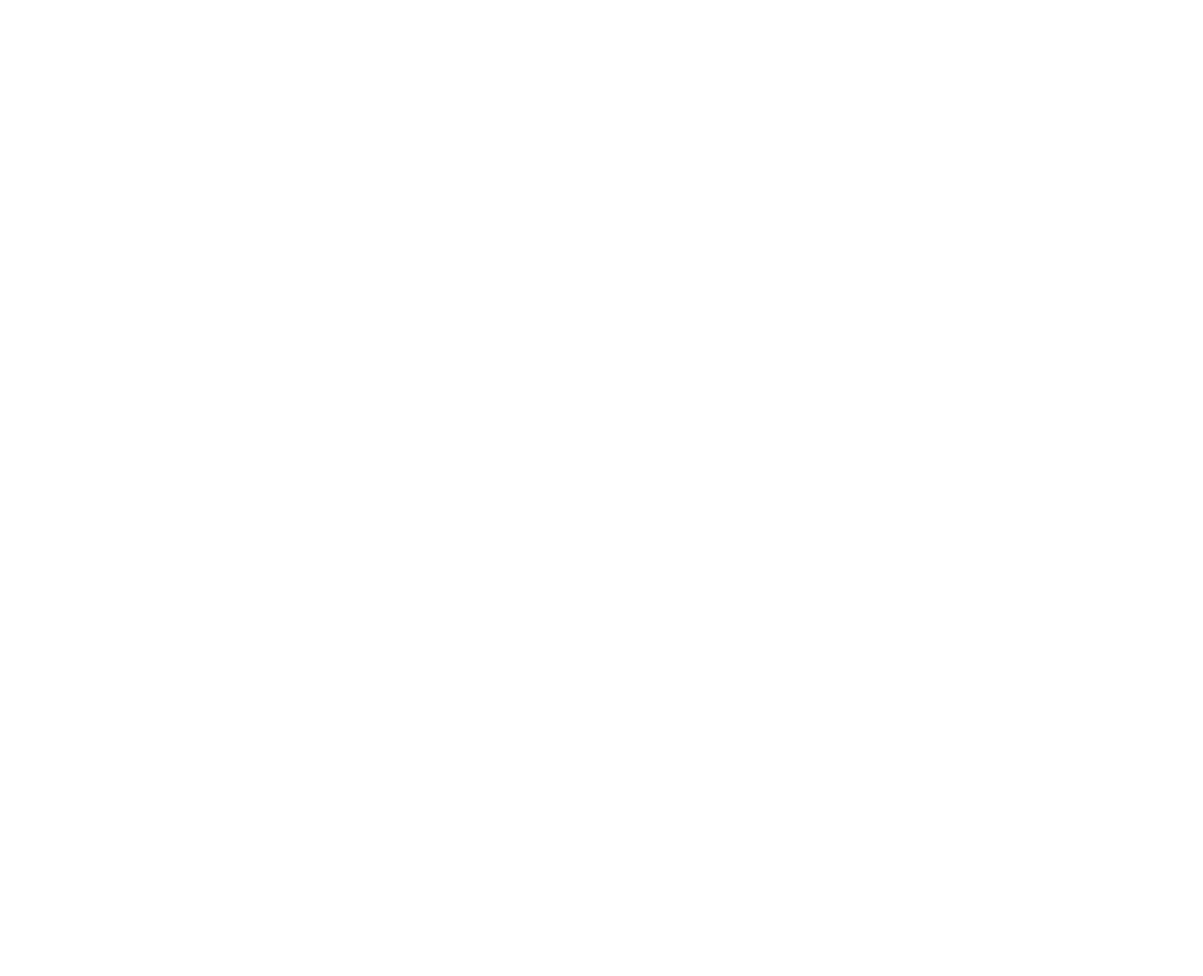
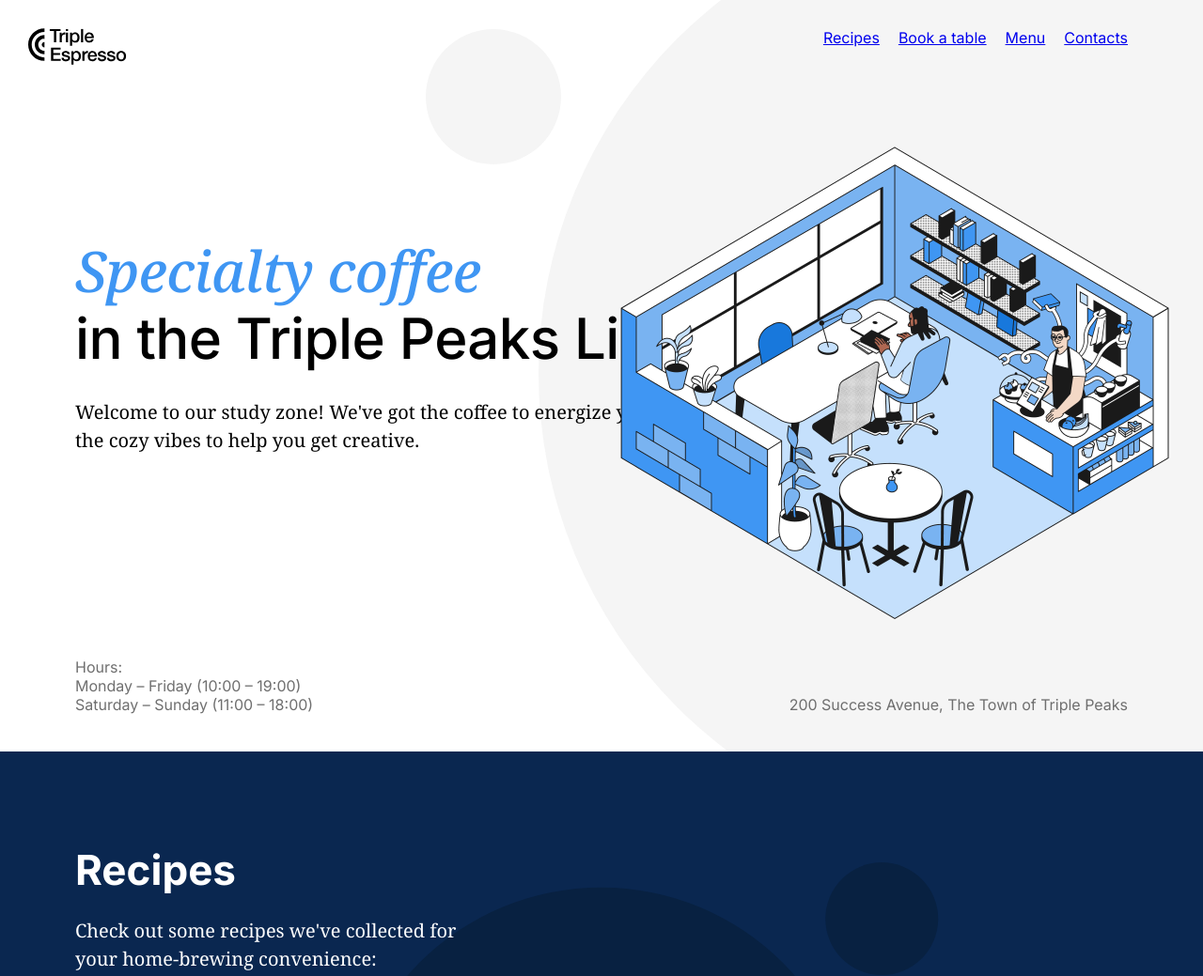
Before and after one commit to Samrncn/se_project_coffeeshop, a plain HTML site: page index.html in a window 1280 px wide. Shown: the top 1039 px of the page at 94% size. Before the commit the page ends 800 px from the top, so only its background shows below. Drawn offline with Linux system fonts and the light colour scheme.

Commit message:
add styles to header block and add recipes section/styles

```diff
--- a/index.html
+++ b/index.html
@@ -16,12 +16,63 @@
 </head>
 <body>
   <div class="page">
-    <header class="header"></header>
+    <header class="header">
+      <nav class="nav">
+        <img src="./images/logo_coffeeshop_dark.svg" alt="Logo thats says Triple Espresso" class="nav__logo">
+        <ul class="nav__links">
+          <li>
+            <a href="#recipes-section" class="nav__link">Recipes</a>
+          </li>
+          <li>
+            <a href="#reservation-section" class="nav__link">Book a table</a>
+          </li>
+          <li>
+            <a href="#menu-section" class="nav__link">Menu</a>
+          </li>
+          <li>
+            <a href="#about-section" class="nav__link">Contacts</a>
+          </li>
+        </ul>
+      </nav>
+      <h1 class="header__title"> <span class="header__span-accent">Specialty coffee</span> in the Triple Peaks Library</h1>
+      <p class="header__description">Welcome to our study zone! We've got the coffee to energize you and the cozy vibes to help you get creative.
+      </p>
+      <img src="./images/inside_coffee_shop.png" alt="inside of Triple Espresso cafe" class="header__image"
+      />
+      <div class="header__footer">
+        <div>
+          <p class="header__paragraph">Hours:
+          </p>
+          <p class="header__paragraph">Monday – Friday (10:00 – 19:00)
+          </p>
+          <p class="header__paragraph">Saturday – Sunday (11:00 – 18:00)
+          </p>
+        </div>
+        <p class="header__paragraph">200 Success Avenue, The Town of Triple Peaks
+        </p>
+      </div>
+    </header>
     <main class="content">
-      <section class="recipes"></section>
-      <section class="reservation"></section>
-      <section class="menu"></section>
-      <section class="about"></section>
+      <section id="recipes-section" class="recipes">
+        <h2 class="recipes__title">Recipes</h2>
+        <p class="recipes__subtitle">Check out some recipes we've collected for your home-brewing convenience:
+        </p>
+        <ul class="recipes__videos">
+          <li>
+            <iframe class="recipes__iframe" src="https://www.youtube.com/embed/ZuQu12vMQZM?si=jF1ClPlmlFWyvQuh" title="YouTube video player" allow="accelerometer; autoplay; clipboard-write; encrypted-media; gyroscope; picture-in-picture; web-share" referrerpolicy="strict-origin-when-cross-origin" allowfullscreen></iframe>
+            <p class="recipes__video-caption"><span>Expresso tecnique</span><span>~ 20 min</span></p>
+          </li>
+          <li>
+            <iframe class="recipes__iframe" src="https://www.youtube.com/embed/v_qHWgmsPrw?si=87Ts2IiyjFJmMcJt" title="YouTube video player" allow="accelerometer; autoplay; clipboard-write; encrypted-media; gyroscope; picture-in-picture; web-share" referrerpolicy="strict-origin-when-cross-origin" allowfullscreen></iframe>
+            <p class="recipes__video-caption"><span>Cold brew recipes</span><span>~ 5 min</span></p>
+          </li>
+
+        </ul>
+      </section>
+      <section id="reservation-section" class="reservation">
+      </section>
+      <section id="menu-section" class="menu"></section>
+      <section id="about-section" class="about"></section>
     </main>
     <footer class="footer"></footer>
 
--- a/pages/index.css
+++ b/pages/index.css
@@ -6,3 +6,143 @@
   font-size: 16px;
   line-height: 20px;
 }
+
+.header {
+  background-color: #fff;
+  background-image: url(../images/background_header.svg);
+  background-position: center;
+  background-repeat: no-repeat;
+  background-size: cover;
+  padding: 30px 80px 40px;
+  box-sizing: border-box;
+  display: flex;
+  flex-direction: column;
+  height: 800px;
+  position: relative;
+}
+
+.header__title {
+  max-width: 729px;
+  margin: 183px 0 0;
+  font-family: 'Inter', Arial, sans-serif;
+  font-weight: 500;
+  font-size: 60px;
+  line-height: 72px;
+  letter-spacing: -0.6px;
+}
+
+.header__span-accent{
+  color: #3f96f3;
+  display: block;
+  font-family: "Noto Serif", "Times New Roman", serif;
+  font-style: italic;
+  font-size: 60px;
+  line-height: 72px;
+}
+
+.header__description {
+  max-width: 683px;
+  margin: 28px 0 0;
+  font-family: "Noto Serif", "Times New Roman", serif;
+  font-size: 20px;
+  line-height: 30px;
+}
+
+
+.header__image{
+  width: 646px;
+  height: 568px;
+  position: absolute;
+  top: 124px;
+  right: 5px;
+}
+
+.nav {
+  display: flex;
+  justify-content: space-between;
+  margin: 0;
+}
+
+.nav__links {
+list-style-type: none;
+display: flex;
+gap: 20px;
+padding: 0;
+margin: 0;
+font-family: "Inter", Arial, sans-serif;
+font-size: 16px;
+line-height: 20px;
+}
+
+.nav__logo{
+  width: 105px;
+  height: 39px;
+  position: relative;
+  left: -50px;
+}
+
+.header__footer {
+  margin-top: auto;
+  display: flex;
+  align-items: flex-end;
+  justify-content: space-between;
+  font-family: "Inter", Arial, sans-serif;
+  font-weight: 500px;
+  font-size: 16px;
+  line-height: 20px;
+  color: #6f6f6f;
+}
+
+.header__paragraph {
+  margin: 0;
+}
+
+.recipes {
+  padding: 100px 80px 215px;
+  color: #fff;
+  background-color: #0a2750;
+  background-image: url(../images/background_recipes.svg);
+  background-position: center;
+  background-repeat: no-repeat;
+  background-size: cover;
+}
+
+.recipes__title {
+  max-width: 580px;
+  margin: 0 0 24px;
+  font-family: "Inter", Arial, sans-serif;
+  font-weight: 500px;
+  font-size: 44px;
+  line-height: 52px;
+}
+
+.recipes__subtitle {
+max-width: 438px;
+margin: 0 0 80px;
+font-family: "Noto Serif", "Times New Roman", serif;
+font-size: 20px;
+line-height: 30px;
+}
+
+
+.recipes__videos {
+  display: flex;
+  justify-content: center;
+  gap: 40px;
+  list-style-type: none;
+}
+
+.recipes__iframe {
+width: 480px;
+height: 273px;
+border: none;
+}
+
+.recipes__video-caption {
+  display: flex;
+  justify-content: space-between;
+  font-family: "Inter", Arial, sans-serif;
+  font-weight: 500px;
+  font-size: 20px;
+  line-height: 30px;
+}
```
